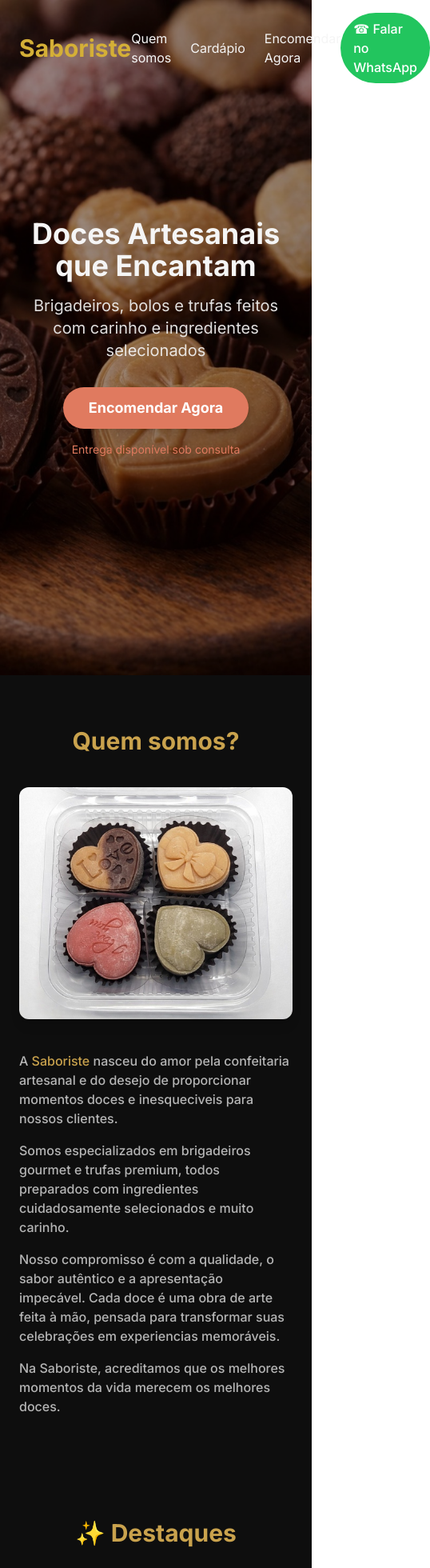
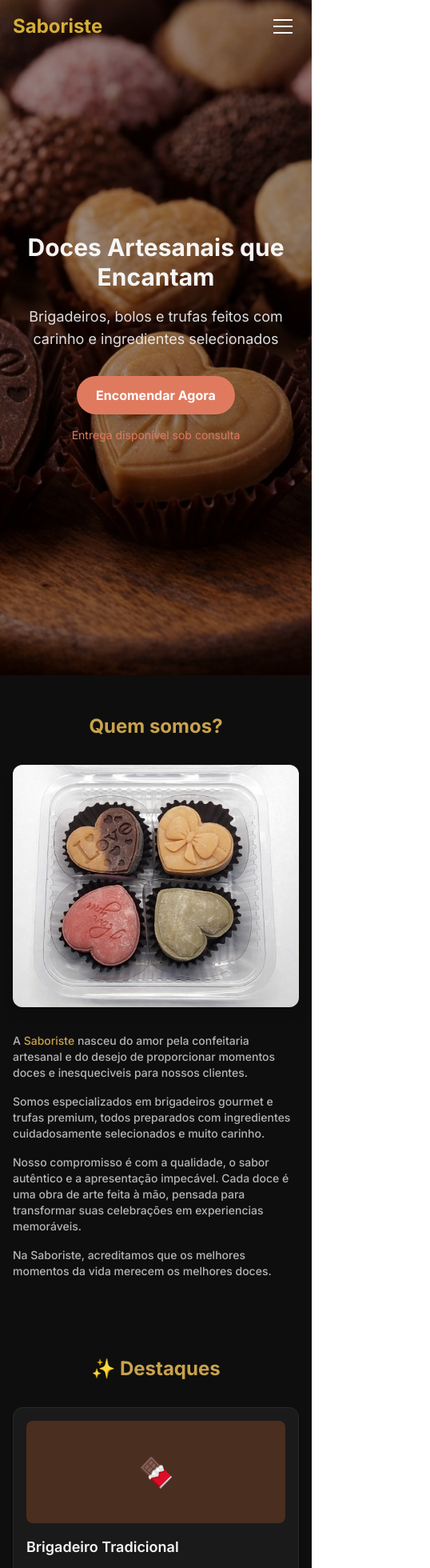
Before and after one commit to emanuelbap/Saboriste-front, a Next.js app: page / in a window 390 px wide. Shown: the top 1960 px of the page at 80% size, 538 px wide, since content can reach past the window. Built offline with nearby package versions, Linux system fonts and the light colour scheme.

Commit message:
site totalmente responsivo para mobile, tablets e desktop

```diff
--- a/src/app/page.tsx
+++ b/src/app/page.tsx
@@ -27,10 +27,10 @@ export default function Home() {
         <Header />
 
         {/* Conteúdo centralizado */}
-        <div className="relative z-10 text-center px-6">
-          <h1 className="text-4xl md:text-6xl font-bold mb-4 text-branco-principal">Doces Artesanais que Encantam</h1>
-          <h2 className="text-xl md:text-2xl mb-8 text-branco-principal/90">Brigadeiros, bolos e trufas feitos com carinho e ingredientes selecionados</h2>
-          <button className="bg-[#E07A5F] hover:bg-[#c9684f] text-white px-8 py-3 rounded-full font-bold text-lg transition-colors shadow-lg">
+        <div className="relative z-10 text-center px-4 sm:px-6 max-w-2xl mx-auto">
+          <h1 className="text-3xl sm:text-4xl md:text-6xl font-bold mb-4 text-branco-principal leading-tight">Doces Artesanais que Encantam</h1>
+          <h2 className="text-lg sm:text-xl md:text-2xl mb-8 text-branco-principal/90">Brigadeiros, bolos e trufas feitos com carinho e ingredientes selecionados</h2>
+          <button className="bg-[#E07A5F] hover:bg-[#c9684f] text-white px-6 sm:px-8 py-3 rounded-full font-bold text-base sm:text-lg transition-colors shadow-lg">
             <a href={`https://wa.me/${55021971378699}?text=${"Olá, gostaria de encomendar... "}`}
           target="_blank"
           rel="noopener noreferrer">
@@ -42,11 +42,11 @@ export default function Home() {
       </section>
 
       {/* Quem somos */}
-      <section id="quem-somos" className="bg-fundo py-16 px-6">
+      <section id="quem-somos" className="bg-fundo py-12 sm:py-16 px-4 sm:px-6">
         <div className="max-w-6xl mx-auto">
-          <h2 className="text-3xl font-bold text-center text-dourado mb-10">Quem somos?</h2>
+          <h2 className="text-2xl sm:text-3xl font-bold text-center text-dourado mb-8 sm:mb-10">Quem somos?</h2>
 
-          <div className="grid grid-cols-1 md:grid-cols-2 gap-10 items-center">
+          <div className="grid grid-cols-1 md:grid-cols-2 gap-8 md:gap-10 items-center">
             {/* Imagem */}
             <div className="rounded-xl overflow-hidden shadow-lg">
               <Image
@@ -60,18 +60,18 @@ export default function Home() {
 
             {/* Texto */}
             <div className="space-y-4">
-              <p className="text-base font-medium text-cinza-texto">
+              <p className="text-sm sm:text-base font-medium text-cinza-texto">
                 A <span className="text-dourado">Saboriste</span> nasceu do amor pela confeitaria artesanal e do desejo de proporcionar momentos doces e inesqueciveis para nossos clientes.
               </p>
-              <p className="text-base font-medium text-cinza-texto">
+              <p className="text-sm sm:text-base font-medium text-cinza-texto">
                 Somos especializados em brigadeiros gourmet e trufas premium, todos preparados com ingredientes
                 cuidadosamente selecionados e muito carinho.
               </p>
-              <p className="text-base font-medium text-cinza-texto">
+              <p className="text-sm sm:text-base font-medium text-cinza-texto">
                 Nosso compromisso é com a qualidade, o sabor autêntico e a apresentação impecável.
                 Cada doce é uma obra de arte feita à mão, pensada para transformar suas celebrações em experiencias memoráveis.
               </p>
-              <p className="text-base font-medium text-cinza-texto">
+              <p className="text-sm sm:text-base font-medium text-cinza-texto">
                 Na Saboriste, acreditamos que os melhores momentos da vida merecem os melhores doces.
               </p>
             </div>
@@ -82,18 +82,18 @@ export default function Home() {
 
 
       {/* Destaques Section */}
-      <section className="bg-fundo py-16 px-6">
+      <section className="bg-fundo py-12 sm:py-16 px-4 sm:px-6">
         <div className="max-w-6xl mx-auto">
-          <h3 className="text-3xl font-bold text-center text-dourado mb-10">✨ Destaques</h3>
+          <h3 className="text-2xl sm:text-3xl font-bold text-center text-dourado mb-8 sm:mb-10">✨ Destaques</h3>
 
-          <div className="grid grid-cols-1 md:grid-cols-3 gap-6">
+          <div className="grid grid-cols-1 sm:grid-cols-2 md:grid-cols-3 gap-4 sm:gap-6">
             {menu.map((item) => (
-              <div key={item.id} className="bg-preto-suave rounded-xl shadow-md p-6 hover:shadow-xl transition-shadow border border-cinza-divisor hover:border-dourado">
-                <div className="w-full h-40 bg-chocolate rounded-lg mb-4 flex items-center justify-center text-4xl">
+              <div key={item.id} className="bg-preto-suave rounded-xl shadow-md p-4 sm:p-6 hover:shadow-xl transition-shadow border border-cinza-divisor hover:border-dourado">
+                <div className="w-full h-32 sm:h-40 bg-chocolate rounded-lg mb-4 flex items-center justify-center text-4xl">
                   🍫
                 </div>
-                <h4 className="text-xl font-semibold text-branco-principal mb-2">{item.name}</h4>
-                <p className="text-2xl font-bold text-dourado">{item.price}</p>
+                <h4 className="text-lg sm:text-xl font-semibold text-branco-principal mb-2">{item.name}</h4>
+                <p className="text-xl sm:text-2xl font-bold text-dourado">{item.price}</p>
               </div>
             ))}
           </div>
--- a/src/components/Header.tsx
+++ b/src/components/Header.tsx
@@ -1,10 +1,17 @@
+"use client";
+
+import { useState } from "react";
+
 export default function Header() {
+  const [menuOpen, setMenuOpen] = useState(false);
+
   return (
-    <header className="absolute top-0 left-0 right-0 z-10 bg-transparent text-branco-principal py-4 px-6">
+    <header className="absolute top-0 left-0 right-0 z-20 bg-transparent text-branco-principal py-4 px-4 md:px-6">
       <div className="max-w-6xl mx-auto flex items-center justify-between">
-        <h1 className="text-3xl font-bold text-ouro">Saboriste</h1>
+        <h1 className="text-2xl md:text-3xl font-bold text-ouro">Saboriste</h1>
 
-        <nav>
+        {/* Menu Desktop */}
+        <nav className="hidden md:block">
           <ul className="flex items-center gap-6">
             <li><a href="#quem-somos" className="hover:text-[#E07A5F] cursor-pointer transition-colors">Quem somos</a></li>
             <li><a href="#cardapio" className="hover:text-[#E07A5F] cursor-pointer transition-colors">Cardápio</a></li>
@@ -12,10 +19,40 @@ export default function Header() {
           </ul>
         </nav>
 
+        {/* Botão WhatsApp Desktop */}
         <a href={`https://wa.me/${55021971378699}?text=${"Olá, gostaria de encomendar... "}`}
           target="_blank"
           rel="noopener noreferrer"
-         className="bg-green-500 hover:bg-green-600 text-white px-4 py-2 rounded-full font-medium transition-colors flex items-center gap-2">
+          className="hidden md:flex bg-green-500 hover:bg-green-600 text-white px-4 py-2 rounded-full font-medium transition-colors items-center gap-2">
+          ☎ Falar no WhatsApp
+        </a>
+
+        {/* Botão Hambúrguer Mobile */}
+        <button
+          className="md:hidden flex flex-col gap-1.5 p-2 z-30"
+          onClick={() => setMenuOpen(!menuOpen)}
+          aria-label="Menu"
+        >
+          <span className={`block w-6 h-0.5 bg-white transition-all duration-300 ${menuOpen ? 'rotate-45 translate-y-2' : ''}`}></span>
+          <span className={`block w-6 h-0.5 bg-white transition-all duration-300 ${menuOpen ? 'opacity-0' : ''}`}></span>
+          <span className={`block w-6 h-0.5 bg-white transition-all duration-300 ${menuOpen ? '-rotate-45 -translate-y-2' : ''}`}></span>
+        </button>
+      </div>
+
+      {/* Menu Mobile */}
+      <div className={`md:hidden fixed inset-0 bg-black/95 z-20 flex flex-col items-center justify-center gap-8 transition-all duration-300 ${menuOpen ? 'opacity-100 visible' : 'opacity-0 invisible'}`}>
+        <nav>
+          <ul className="flex flex-col items-center gap-6 text-xl">
+            <li><a href="#quem-somos" onClick={() => setMenuOpen(false)} className="hover:text-[#E07A5F] cursor-pointer transition-colors">Quem somos</a></li>
+            <li><a href="#cardapio" onClick={() => setMenuOpen(false)} className="hover:text-[#E07A5F] cursor-pointer transition-colors">Cardápio</a></li>
+            <li><a href="#encomendar" onClick={() => setMenuOpen(false)} className="hover:text-[#E07A5F] cursor-pointer transition-colors">Encomendar Agora</a></li>
+          </ul>
+        </nav>
+
+        <a href={`https://wa.me/${55021971378699}?text=${"Olá, gostaria de encomendar... "}`}
+          target="_blank"
+          rel="noopener noreferrer"
+          className="bg-green-500 hover:bg-green-600 text-white px-6 py-3 rounded-full font-medium transition-colors flex items-center gap-2 text-lg">
           ☎ Falar no WhatsApp
         </a>
       </div>
```
